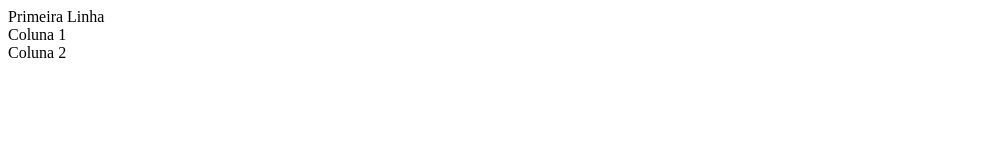
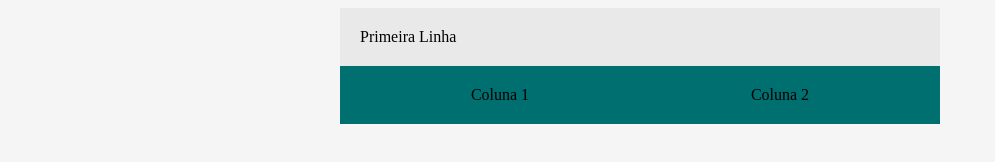
Before and after one commit to JoseM4rcio/bootcamp-devjr-modulo2, a plain HTML site: page index.html in a window 1280 px wide. Shown: the whole page, without its empty margins (0-995 px from the left). Drawn offline with Linux system fonts and the light colour scheme.

Commit message:
closes #2 - Paleta de cores e CSS display flex

```diff
--- a/index.html
+++ b/index.html
@@ -6,12 +6,36 @@
     <meta name="viewport" content="width=device-width, initial-scale=1.0">
     <title>BootCamp DevJr - Sistema de Assinaturas</title>
 </head>
+
+    <style>
+        body{
+            background-color: #F5F5F5;
+        }
+
+        .container{
+            background-color: #E9E9E9;
+            margin: auto;
+            width: 600px;
+        }
+
+        .header{
+            padding: 20px;
+        }
+
+        .flex-container{
+            display: flex;
+            background-color: #006F6F;
+            justify-content: space-around;
+            padding: 20px;
+        }
+    </style>
+
 <body>
-    <div>
-        <div>
+    <div class="container">
+        <div class="header">
             Primeira Linha
         </div>
-        <div>
+        <div class="flex-container">
             <div>
                 Coluna 1
             </div>
```
